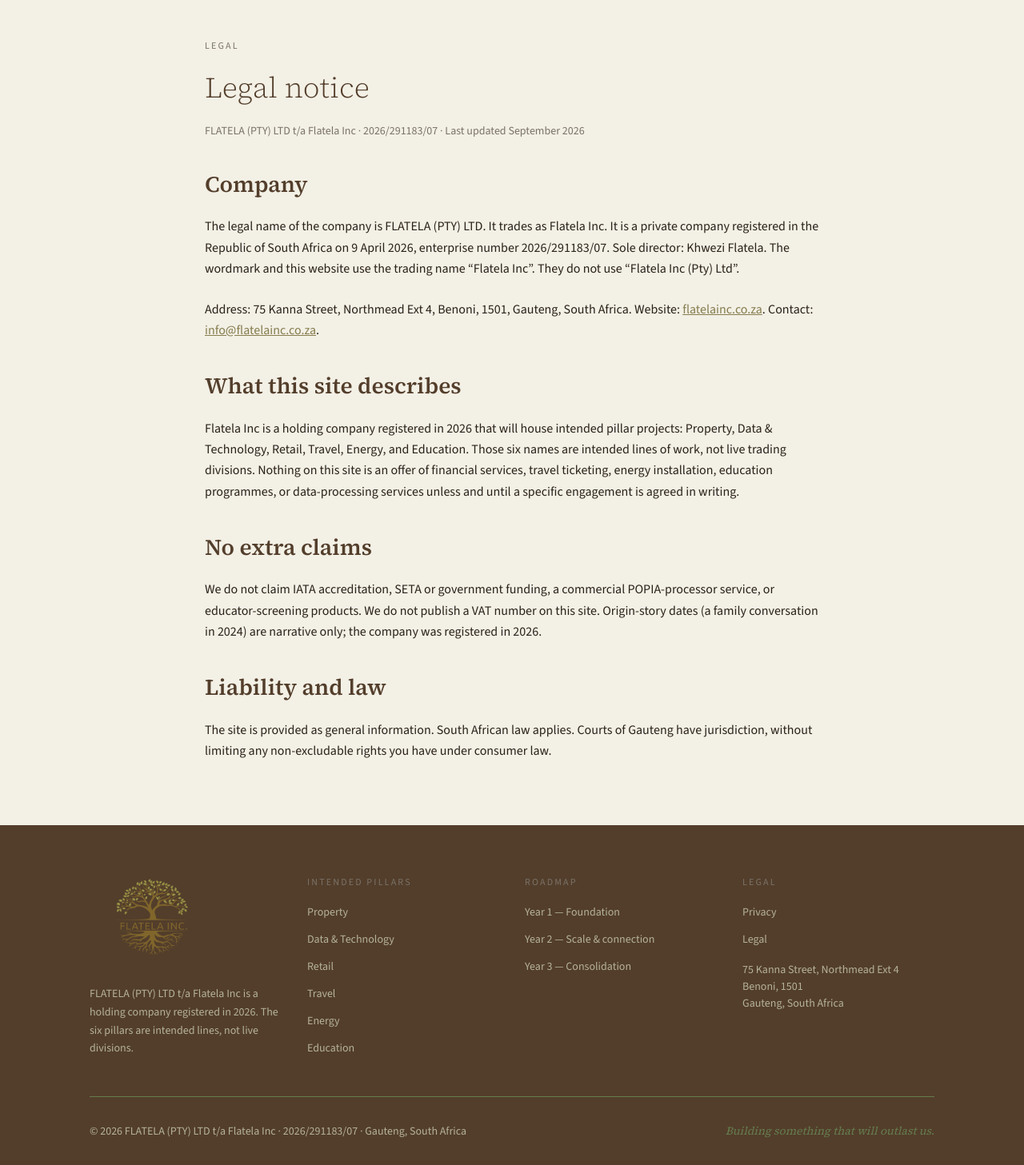
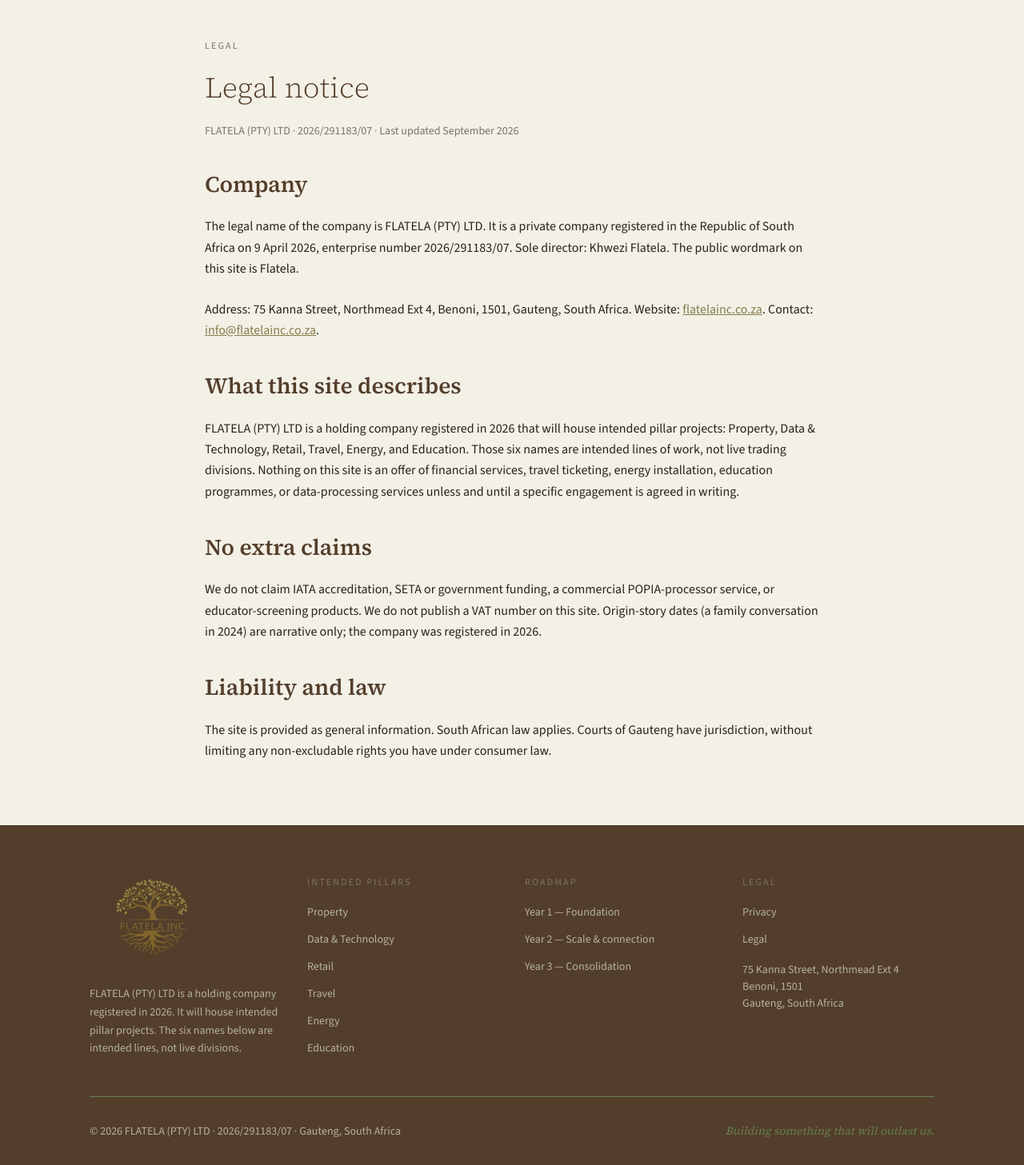
Before and after one commit to Qwezzy/Flatelainc, a Next.js app: page /legal in a window 1280 px wide. Shown: the part 62-1519 px from the top of the page at 80% size. Built offline with nearby package versions, Linux system fonts and the light colour scheme.

Commit message:
Drop Inc from typeset chrome and legal copy.
Public name is Flatela (Pty) Ltd. Footer and metadata use FLATELA (PTY) LTD 2026/291183/07 only.

```diff
--- a/app/globals.css
+++ b/app/globals.css
@@ -12,18 +12,14 @@
   --bg-cream-soft:   #E8E4D6;
   --bg-paper:        #F8F6EE;
 
-  --forest-deep:     #533E2B;
-  --forest-mid:      #657D4F;
-  --forest-leaf:     #657D4F;
-  --forest-pale:     #B5B39A;
+  --moss-pale:     #B5B39A;
 
   --earth-deep:      #3A2B1E;
   --earth-trunk:     #533E2B;
   --earth-warm:      #6B5340;
 
-  --bronze:          #857D4E;
-  --bronze-light:    #A39A68;
-  --bronze-dark:     #6B6440;
+  --moss-light:    #A39A68;
+  --moss-dark:     #6B6440;
 
   --ink:             #2A2218;
   --ink-soft:        #533E2B;
@@ -73,7 +69,7 @@
     color: var(--ink-mute);
   }
 
-  .focus-bronze:focus-visible {
+  .focus-moss:focus-visible {
     outline: 2px solid var(--moss);
     outline-offset: 3px;
   }
--- a/app/layout.tsx
+++ b/app/layout.tsx
@@ -17,23 +17,42 @@
   display: "swap",
 });
 
+const description =
+  "FLATELA (PTY) LTD is a South African holding company registered in 2026. It will house intended pillar projects across Property, Data & Technology, Retail, Travel, Energy, and Education.";
+
 export const metadata: Metadata = {
   metadataBase: new URL("https://flatelainc.co.za"),
   title: {
-    default: "Flatela Inc — FLATELA (PTY) LTD",
-    template: "%s — Flatela Inc",
+    default: "Flatela — FLATELA (PTY) LTD",
+    template: "%s — Flatela",
   },
-  description:
-    "FLATELA (PTY) LTD t/a Flatela Inc is a South African holding company registered in 2026. It will house intended pillar projects across Property, Data & Technology, Retail, Travel, Energy, and Education.",
+  description,
   openGraph: {
-    title: "Flatela Inc",
-    description:
-      "FLATELA (PTY) LTD t/a Flatela Inc — a holding company registered in 2026 that will house intended pillar projects.",
+    title: "Flatela",
+    description,
     url: "https://flatelainc.co.za",
-    siteName: "Flatela Inc",
+    siteName: "Flatela",
     images: ["/og-image.png"],
     locale: "en_ZA",
     type: "website",
+  },
+};
+
+const jsonLd = {
+  "@context": "https://schema.org",
+  "@type": "Organization",
+  name: "FLATELA (PTY) LTD",
+  alternateName: "Flatela",
+  url: "https://flatelainc.co.za",
+  identifier: "2026/291183/07",
+  foundingDate: "2026-04-09",
+  address: {
+    "@type": "PostalAddress",
+    streetAddress: "75 Kanna Street, Northmead Ext 4",
+    addressLocality: "Benoni",
+    postalCode: "1501",
+    addressRegion: "Gauteng",
+    addressCountry: "ZA",
   },
 };
 
@@ -45,6 +64,10 @@
   return (
     <html lang="en-ZA">
       <body className={`${sourceSerif.variable} ${sourceSans.variable} antialiased`}>
+        <script
+          type="application/ld+json"
+          dangerouslySetInnerHTML={{ __html: JSON.stringify(jsonLd) }}
+        />
         <a
           href="#main-content"
           className="sr-only focus:not-sr-only focus:fixed focus:top-4 focus:left-4 focus:z-[100] focus:px-4 focus:py-2 focus:bg-moss focus:text-cream focus:rounded-md focus-bronze"
--- a/app/legal/page.tsx
+++ b/app/legal/page.tsx
@@ -4,7 +4,7 @@
 export const metadata: Metadata = {
   title: "Legal",
   description:
-    "Legal notice for FLATELA (PTY) LTD t/a Flatela Inc, a South African holding company registered in 2026.",
+    "Legal notice for FLATELA (PTY) LTD, a South African holding company registered in 2026.",
 };
 
 export default function LegalPage() {
@@ -15,18 +15,17 @@
         Legal notice
       </h1>
       <p className="font-sans text-body-sm text-ink-mute">
-        FLATELA (PTY) LTD t/a Flatela Inc · 2026/291183/07 · Last updated September 2026
+        FLATELA (PTY) LTD · 2026/291183/07 · Last updated September 2026
       </p>
 
       <h2 className="font-serif-display font-semibold text-display-md text-forest-deep pt-4">
         Company
       </h2>
       <p className="font-sans text-body text-ink leading-[1.65]">
-        The legal name of the company is FLATELA (PTY) LTD. It trades as Flatela
-        Inc. It is a private company registered in the Republic of South Africa
-        on 9 April 2026, enterprise number 2026/291183/07. Sole director: Khwezi
-        Flatela. The wordmark and this website use the trading name “Flatela
-        Inc”. They do not use “Flatela Inc (Pty) Ltd”.
+        The legal name of the company is FLATELA (PTY) LTD. It is a private
+        company registered in the Republic of South Africa on 9 April 2026,
+        enterprise number 2026/291183/07. Sole director: Khwezi Flatela. The
+        public wordmark on this site is Flatela.
       </p>
       <p className="font-sans text-body text-ink leading-[1.65]">
         Address: 75 Kanna Street, Northmead Ext 4, Benoni, 1501, Gauteng, South
@@ -45,8 +44,8 @@
         What this site describes
       </h2>
       <p className="font-sans text-body text-ink leading-[1.65]">
-        Flatela Inc is a holding company registered in 2026 that will house
-        intended pillar projects: Property, Data &amp; Technology, Retail,
+        FLATELA (PTY) LTD is a holding company registered in 2026 that will
+        house intended pillar projects: Property, Data &amp; Technology, Retail,
         Travel, Energy, and Education. Those six names are intended lines of
         work, not live trading divisions. Nothing on this site is an offer of
         financial services, travel ticketing, energy installation, education
--- a/components/layout/Footer.tsx
+++ b/components/layout/Footer.tsx
@@ -28,14 +28,15 @@
           <div className="lg:col-span-1">
             <Image
               src="/flatela_logo_dark.png"
-              alt="Flatela Inc"
+              alt="Flatela"
               width={160}
               height={80}
               className="mb-4 mix-blend-screen"
             />
             <p className="font-sans text-body-sm text-forest-pale leading-relaxed max-w-xs">
-              FLATELA (PTY) LTD t/a Flatela Inc is a holding company registered
-              in 2026. The six pillars are intended lines, not live divisions.
+              FLATELA (PTY) LTD is a holding company registered in 2026. It will
+              house intended pillar projects. The six names below are intended
+              lines, not live divisions.
             </p>
           </div>
 
@@ -97,7 +98,7 @@
 
         <div className="pt-8 flex flex-col sm:flex-row sm:items-center sm:justify-between gap-3">
           <p className="font-sans text-body-sm text-forest-pale">
-            © 2026 FLATELA (PTY) LTD t/a Flatela Inc · 2026/291183/07 · Gauteng, South Africa
+            © 2026 FLATELA (PTY) LTD · 2026/291183/07 · Gauteng, South Africa
           </p>
           <p className="font-serif italic text-body-sm text-forest-leaf">
             Building something that will outlast us.
--- a/components/layout/Navigation.tsx
+++ b/components/layout/Navigation.tsx
@@ -65,11 +65,11 @@
           <a
             href="/"
             className="flex items-center focus-bronze rounded-md"
-            aria-label="Flatela Inc — return to top"
+            aria-label="Flatela — return to top"
           >
             <Image
               src="/flatela_logo_light.jpg"
-              alt="Flatela Inc"
+              alt="Flatela"
               width={120}
               height={40}
               className="h-10 w-auto object-contain mix-blend-multiply"
@@ -133,7 +133,7 @@
               <div className="flex items-center justify-between mb-12">
                 <Image
                   src="/flatela_logo_light.jpg"
-                  alt="Flatela Inc"
+                  alt="Flatela"
                   width={100}
                   height={36}
                   className="h-9 w-auto object-contain mix-blend-multiply"
--- a/components/sections/Hero.tsx
+++ b/components/sections/Hero.tsx
@@ -89,7 +89,7 @@
           className="flex flex-col gap-6 max-w-3xl"
         >
           <motion.p variants={item} className="eyebrow text-ink-mute">
-            Flatela Inc &nbsp;·&nbsp; Registered 2026
+            Flatela (Pty) Ltd &nbsp;·&nbsp; Registered 2026
           </motion.p>
 
           <motion.h1
@@ -108,8 +108,8 @@
             variants={item}
             className="font-sans text-body-lg text-ink-soft max-w-2xl"
           >
-            Flatela Inc is the trading name of FLATELA (PTY) LTD, a holding
-            company registered in South Africa in 2026. It will house intended
+            FLATELA (PTY) LTD is a holding company registered in South Africa
+            in 2026 (2026/291183/07). Public name Flatela. It will house intended
             pillar projects across Property, Data & Technology, Retail,
             Travel, Energy, and Education — planned lines, not live
             divisions.
--- a/components/sections/Story.tsx
+++ b/components/sections/Story.tsx
@@ -32,8 +32,8 @@
                 determination into something we could grow together — and pass on?
               </p>
               <p className="font-sans text-body text-ink leading-[1.65]">
-                The answer is Flatela Inc, the trading name of FLATELA (PTY) LTD —
-                a holding company registered on 9 April 2026 (2026/291183/07). It is
+                The answer is Flatela — public name of holding company FLATELA
+                (PTY) LTD, registered on 9 April 2026 (2026/291183/07). It is
                 structured around work we intend to grow: building homes, working
                 with data, sourcing goods, planning travel, generating cleaner
                 energy, and supporting communities through education.
--- a/lib/pillars.ts
+++ b/lib/pillars.ts
@@ -33,7 +33,7 @@
     name: "Retail",
     tagline: "Bringing considered goods into South African homes.",
     icon: "package" as const,
-    summary: `An intended line for direct importation of fashion goods and furniture, sold through e-commerce and wholesale channels. Furniture supply could later support Property renovations. Retail is not trading as a division today.`,
+    summary: `An intended line for direct importation of fashion goods and furniture, sold through e-commerce and wholesale channels. Furniture supply could later support Property renovations. Retail is not a live division today.`,
     deepBullets: [
       "Intended: fashion apparel, footwear, and accessories",
       "Intended: furniture and homeware from selected markets",
--- a/lib/timeline.ts
+++ b/lib/timeline.ts
@@ -6,14 +6,14 @@
     summary:
       "FLATELA (PTY) LTD is registered. Year 1 is about standing up the brand, opening conversations, and beginning the first intended lines — not claiming live divisions.",
     milestones: [
-      "FLATELA (PTY) LTD registered (9 April 2026) and trading as Flatela Inc",
+      "FLATELA (PTY) LTD registered (9 April 2026)",
       "Publish an accurate public site and legal pages",
       "Begin the first intended Energy and Property work if capacity allows",
       "Scope an Education Centre without treating it as open",
       "Scope Retail e-commerce without treating it as launched",
       "Scope Travel as an intended line — no IATA or host-agency claims",
       "Scope Data & Technology as an intended holdco line",
-      "Build the Flatela Inc brand with restraint",
+      "Build the Flatela brand with restraint",
     ],
   },
   {
--- a/lib/values.ts
+++ b/lib/values.ts
@@ -2,7 +2,7 @@
   {
     number: "01",
     name: "Integrity",
-    body: "We describe the company as it is: FLATELA (PTY) LTD trading as Flatela Inc, a holding company registered in 2026. We do not overstate what is live.",
+    body: "We describe the company as it is: FLATELA (PTY) LTD, a holding company registered in 2026. We do not overstate what is live.",
   },
   {
     number: "02",
@@ -12,7 +12,7 @@
   {
     number: "03",
     name: "Foundation",
-    body: "The registered holding company is the legal foundation. Flatela Inc is the trading name. Intended pillars sit on that base; they are not separate trading entities today.",
+    body: "The registered holding company is the legal foundation. Intended pillars sit on that base; they are not separate trading entities today.",
   },
   {
     number: "04",
```
Also changed, not shown: app/privacy/page.tsx (+9 -9 lines), 2 other files (tests, documents, lock files or other folders).
